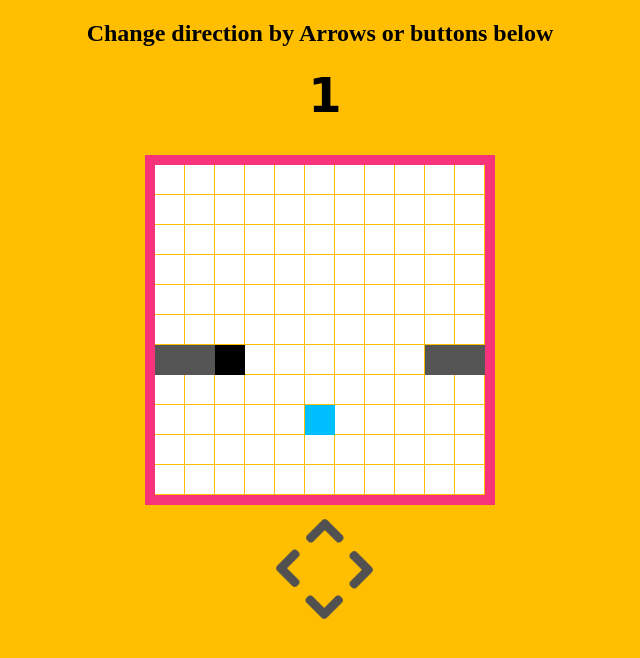
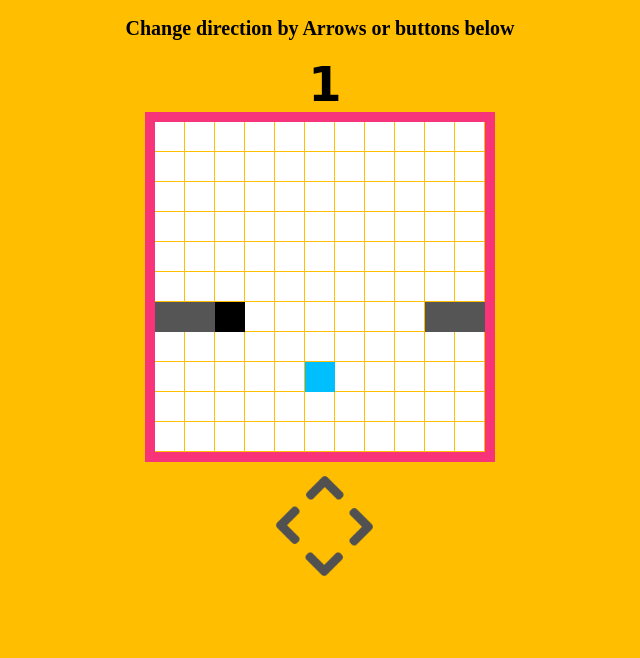
Before and after one commit to misko626/Snake, a plain HTML site: page index.html in a window 1280 px wide. Shown: the whole page, without its empty margins (320-960 px from the left). Drawn offline with Linux system fonts and the light colour scheme.

Commit message:
text changed

```diff
--- a/index.html
+++ b/index.html
@@ -17,9 +17,13 @@
 				border: 10px solid #f7347a;
 			}
 
+			h2{
+				font-size: 20px;
+			}
+
 			h1 {
 				margin-top: 0;
-				margin-bottom: 5;
+				margin-bottom: 0;
 				font-size: 3em;
 				font-family: "Avenir Next", Verdana;
 				font-weight: bold;
```
